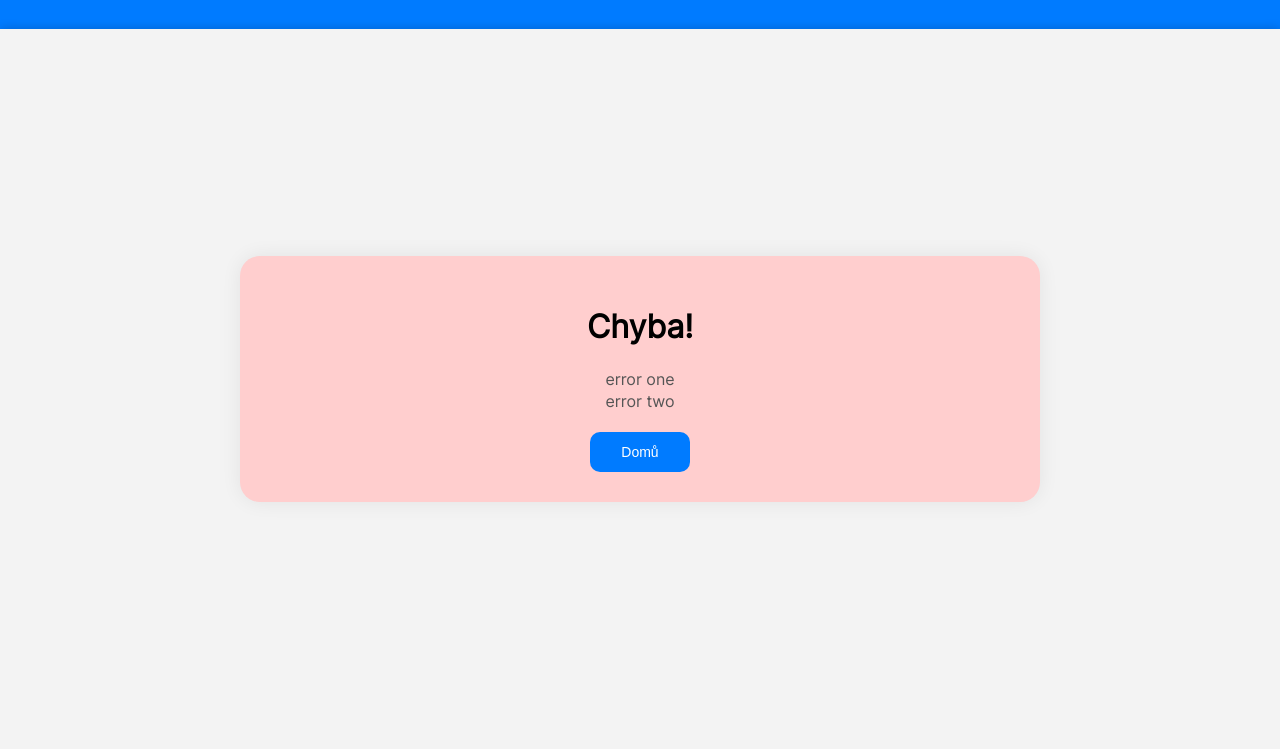
After one commit to pepab0t/labs, a Django app: page /e/ in a window 1280 px wide. The commit adds this page. Shown: the part 51-800 px from the top of the page. Run offline with Django 4.2, Linux system fonts and the light colour scheme.

Commit message:
error page

```diff
--- a/main/static/apply_event.css
+++ b/main/static/apply_event.css
@@ -103,6 +103,7 @@
     padding: 20px 20px;
     border-radius: 20px;
     gap: 5px;
+    margin-bottom: 15px;
 }
 
 .choice-container label {
--- /dev/null
+++ b/main/static/error.css
@@ -0,0 +1,24 @@
+
+#error-title {
+    text-align: center;
+}
+
+.inner-center {
+    flex: 1;
+    display: flex;
+    flex-direction: column;
+    justify-content: center;
+}
+
+.error-container {
+    margin: 20px 0;
+}
+
+p.error-message {
+    text-align: center;
+}
+
+#btn-center {
+    margin: 0 auto;
+    width: fit-content;
+}
--- /dev/null
+++ b/main/templates/error_page.html
@@ -0,0 +1,28 @@
+
+{% extends 'base.html' %}
+
+{% load static %}
+{% load main_tags %}
+
+
+{% block stylesheet %}
+    <link rel="stylesheet" href="{% static 'home.css'%}">
+    <link rel="stylesheet" href="{% static 'error.css'%}">
+{%endblock%}
+
+{% block content %}
+<div class="container">
+    <div class="inner inner-center">
+        <div class="lab-item full-background">
+            <h1 id="error-title" >Chyba!</h1>
+            <div class="error-container">
+                {% for error in errors %}
+                    <p class="error-message">{{error}}</p>
+                {% endfor %}
+            </div>
+            <a href="{% url 'home' %}" id="btn-center"><button>Domů</button></a>
+        </div>
+    </div>
+</div>
+
+{% endblock %}
--- a/main/urls.py
+++ b/main/urls.py
@@ -4,6 +4,7 @@ from . import api
 
 
 urlpatterns = [
+    path("e/", views.error, name="error"),
     path("create_fake_users/", views.create_users, name="create_fake_users"),
     path("", views.home, name="home"),
     path("login/", views.login_user, name="login"),
--- a/main/utils.py
+++ b/main/utils.py
@@ -1,4 +1,10 @@
-from typing import Protocol
+from typing import Protocol, TYPE_CHECKING
+from django.shortcuts import render as _render
+from django.http import HttpRequest
+
+if TYPE_CHECKING:
+    from .models import LabEvent
+    from .forms import ApplyEventForm
 
 
 class DateFormatable(Protocol):
@@ -16,3 +22,38 @@ def repr_format(d: DateFormatable):
 
 def official_format(d: DateFormatable):
     return d.strftime(OFFICIAL_FORMAT)
+
+
+def render_error(request: HttpRequest, errors: list[str]):
+    return _render(request, "error_page.html", {"errors": errors})
+
+
+def render_event_page(
+    request: HttpRequest,
+    event: "LabEvent",
+    form: "ApplyEventForm | None" = None,
+    login_message: str = "",
+    logout_message: str = "",
+    general_error: str = "",
+    num_applied_users: int | None = None,
+):
+    if request.user.is_staff:  # type: ignore
+        return _render(
+            request,
+            "apply_event.html",
+            {"event": event},
+        )
+
+    return _render(
+        request,
+        "apply_event.html",
+        {
+            "event": event,
+            "form": form,
+            "any_free_topics": form is not None and len(form.choices) != 0,
+            "logout_message": logout_message,
+            "login_message": login_message,
+            "general_error": general_error,
+            "num_applied_users": num_applied_users,
+        },
+    )
--- a/main/views.py
+++ b/main/views.py
@@ -14,9 +14,14 @@ from .forms import (
     CreateEventForm,
     ApplyEventForm,
 )
-from .models import CustomUser, LabTopic, LabEvent, LinkTopicEvent
+from .models import CustomUser, LabTopic, LabEvent, LinkTopicEvent, MAX_USER_APPLIES
+from .utils import render_error, render_event_page
 
 from django.contrib.admin.views.decorators import staff_member_required
+
+
+def error(request: HttpRequest):
+    return render_error(request, ["error one", "error two"])
 
 
 @staff_member_required(redirect_field_name="home")
@@ -210,41 +215,25 @@ def create_event(request: HttpRequest):
     return render(request, "create_event.html", {"form": form})
 
 
-def render_event_page(
-    request: HttpRequest,
-    event: LabEvent,
-    form: ApplyEventForm | None = None,
-    login_message: str = "",
-    logout_message: str = "",
-):
-    if request.user.is_staff:  # type: ignore
-        return render(
-            request,
-            "apply_event.html",
-            {"event": event},
-        )
-
-    return render(
-        request,
-        "apply_event.html",
-        {
-            "event": event,
-            "form": form,
-            "any_free_topics": form is not None and len(form.choices) != 0,
-            "logout_message": logout_message,
-            "login_message": login_message,
-        },
-    )
-
-
 def apply_event(request: HttpRequest, event: LabEvent, form: ApplyEventForm):
     if event.close_login < timezone.now():
         return render_event_page(
             request, event, form, login_message="Čas na přihlášení vypršel"
         )
 
-    if event.capacity <= event.get_number_applied_users():
-        return render_event_page(request, event, form)
+    if event.capacity <= (num_applied_users := event.get_number_applied_users()):
+        return render_event_page(
+            request, event, form, num_applied_users=num_applied_users
+        )
+
+    if not request.user.can_apply():  # type: ignore
+        return render_event_page(
+            request,
+            event,
+            form,
+            num_applied_users=num_applied_users,
+            general_error=f"Maximální počet přihlášených cvičení je: {MAX_USER_APPLIES}",
+        )
 
     if form.is_valid():
         topic_id = int(form.cleaned_data["topics"])
@@ -257,7 +246,7 @@ def apply_event(request: HttpRequest, event: LabEvent, form: ApplyEventForm):
             link.save()
             return redirect("apply_event", id=event.id)  # type: ignore
 
-    return render_event_page(request, event, form)
+    return render_event_page(request, event, form, num_applied_users=num_applied_users)
 
 
 def logout_event(request: HttpRequest, event: LabEvent, form: ApplyEventForm):
@@ -284,7 +273,7 @@ def event_page(request: HttpRequest, id: int):
     try:
         event = LabEvent.objects.get(pk=id)
     except LabEvent.DoesNotExist:
-        return redirect("home")
+        return render_error(request, ["Cvičení neexistuje!"])
 
     free_topics = event.get_free_topics_radios()
 
```
Also changed, not shown: main/models.py (+8 -0 lines), main/templates/apply_event.html (+11 -1 lines).
